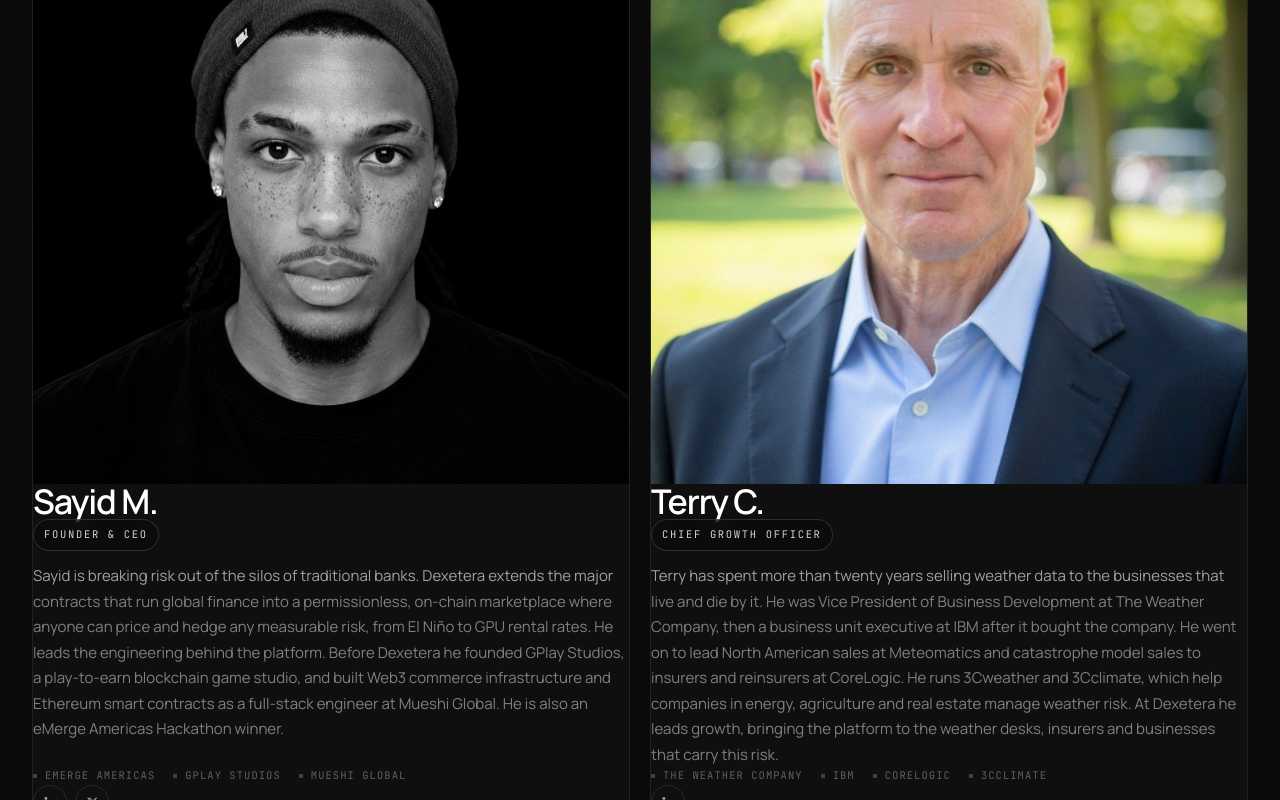
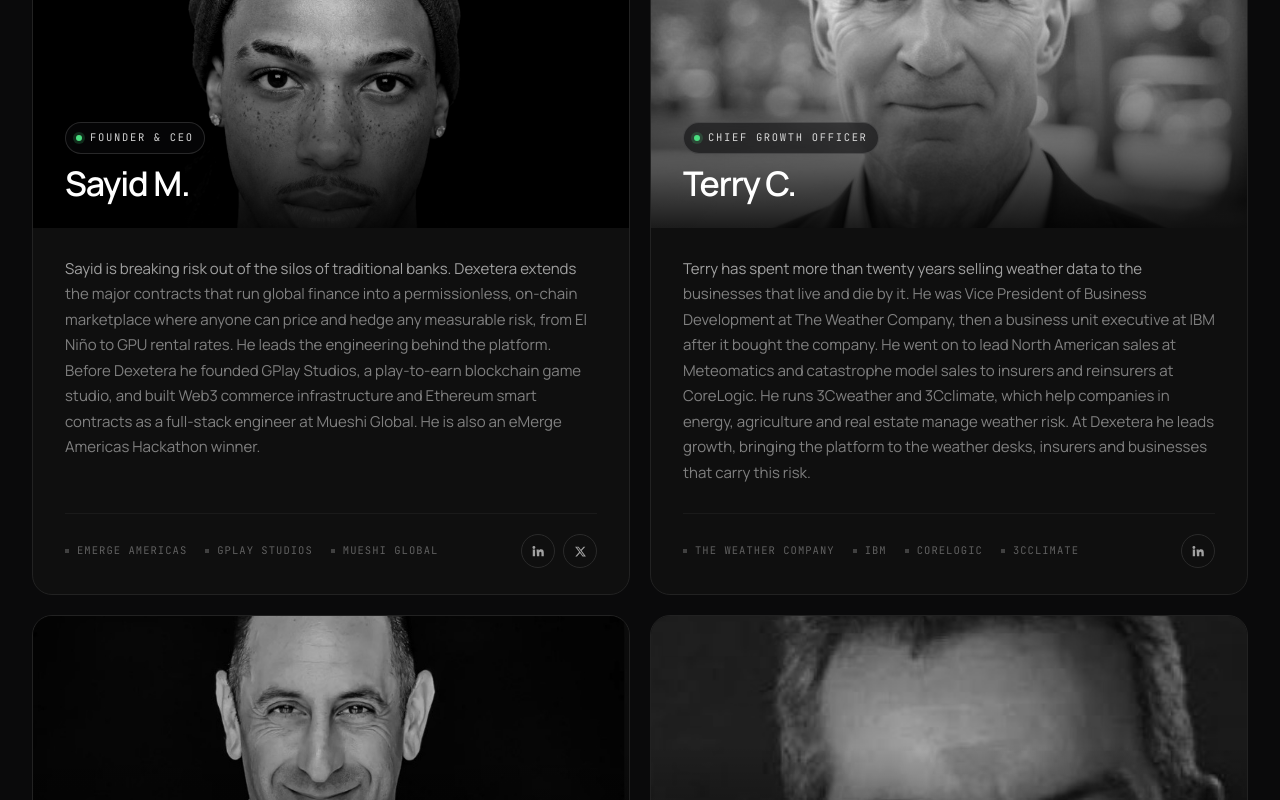
Before and after one commit to SayidwithDexextra/GlobalRiskExchange, a Next.js app: page /team in a window 1280 px wide. Shown: the part 500-1300 px from the top of the page. Built offline with nearby package versions, Linux system fonts and the light colour scheme; no server answers.

Commit message:
Refactor TeamPage component for better media handling
Updated the TeamPage component to enhance media loading and structure.

```diff
--- a/src/components/team/TeamPage.tsx
+++ b/src/components/team/TeamPage.tsx
@@ -96,21 +96,24 @@ export default function TeamPage() {
           <div className="team">
             {TEAM.map((p, i) => (
               <article className={i === TEAM.length - 1 && TEAM.length % 2 === 1 ? "pc pc-solo" : "pc"} key={p.name}>
-                <div className="pc-top">
-                  <div className="ph" aria-hidden="true">
-                    {p.photo ? <img src={p.photo} alt={`Photo of ${p.name}`} /> : p.initials}
-                  </div>
-                  <div>
+                <div className="pc-media">
+                  {p.photo ? (
+                    <img src={p.photo} alt={`Photo of ${p.name}`} loading={i > 1 ? "lazy" : undefined} />
+                  ) : (
+                    <span className="pc-mono" aria-hidden="true">{p.initials}</span>
+                  )}
+                  <div className="pc-id">
+                    <span className="role"><i aria-hidden="true" />{p.role}</span>
                     <h2>{p.name}</h2>
-                    <span className="role">{p.role}</span>
                   </div>
                 </div>
+                <div className="pc-body">
                   {p.bio ? <p className="bio">{p.bio}</p> : null}
-                {p.tags.length > 0 ? (
+                  {p.tags.length > 0 || p.links.length > 0 ? (
+                    <div className="pc-foot">
                       <div className="tags">
                         {p.tags.map((t) => <span className="tag" key={t}>{t}</span>)}
                       </div>
-                ) : null}
                       {p.links.length > 0 ? (
                         <div className="soc">
                           {p.links.map((l) => (
@@ -120,6 +123,9 @@ export default function TeamPage() {
                           ))}
                         </div>
                       ) : null}
+                    </div>
+                  ) : null}
+                </div>
               </article>
             ))}
           </div>
```
Lines whose indentation alone changed are shown as unchanged.
